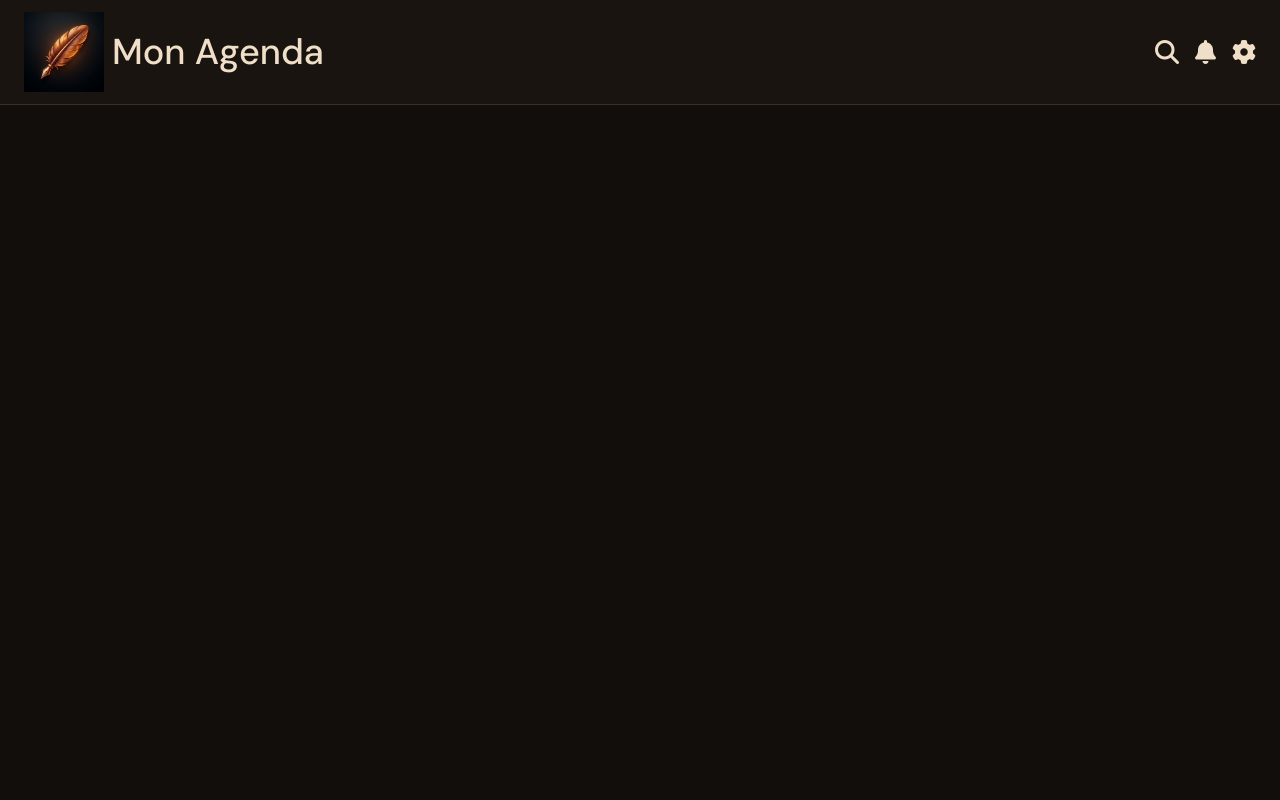
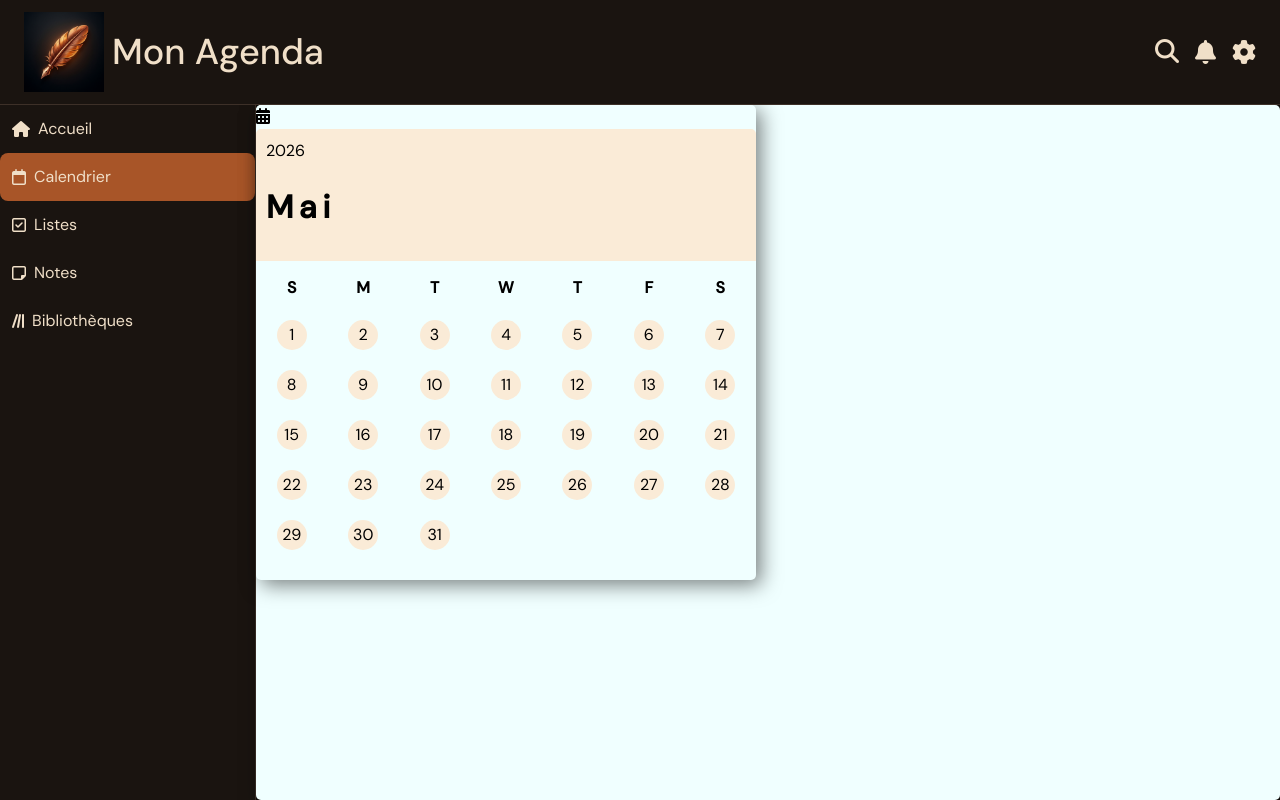
Before and after one commit to TiteTiff/mon-agenda, a Vue app: page /calendrier in a window 1280 px wide. Before the commit this address had no page. Built offline with nearby package versions, Linux system fonts and the light colour scheme.

Commit message:
Rajout du SideBar et de l'input de recherche dans le Header

```diff
--- a/src/App.vue
+++ b/src/App.vue
@@ -1,13 +1,19 @@
 <script setup>
 import { RouterLink, RouterView } from 'vue-router'
 import Header from './components/Header.vue'
+import SideBar from './components/SideBar.vue'
 
 </script>
 
 <template>
-  <div class="min-h-screen bg-deep">
-  <Header/>
-  <RouterView />
+  <div class="min-h-screen bg-deep flex flex-col">
+    <Header />
+    <div class="flex flex-1">
+      <SideBar />
+      <main class="flex-1">
+        <RouterView />
+      </main>
+    </div>
   </div>
 </template>
 
--- a/src/components/Header.vue
+++ b/src/components/Header.vue
@@ -1,18 +1,33 @@
 <script setup>
 import logo from '../assets/plume.png'
+import { ref } from 'vue'
+const isSearchOpen = ref(false)
 </script>
 
 <template>
-  <header class="bg-surface border-b border-border">
-    <div class="flex justify-between items-center px-xl py-md">
+  <header class="bg-surface border-b border-border relative">
+    <div class="flex justify-between items-center px-md md:px-xl py-sm md:py-md">
       <!-- Groupe logo + titre -->
       <div class="flex items-center gap-sm">
-        <img :src="logo" alt="Mon Agenda" class="h-20" />
-        <div class="text-cream font-medium text-4xl">Mon Agenda</div>
+        <img :src="logo" alt="Mon Agenda" class="h-8 md:h-20" />
+        <div class="text-cream font-medium text-lg md:text-4xl">Mon Agenda</div>
       </div>
-      <!-- Icônes -->
-      <div class="text-cream flex gap-lg text-2xl">
-        <i class="fa-solid fa-magnifying-glass"></i>
+      <div class="text-cream flex items-center gap-md md:gap-lg text-lg md:text-2xl">
+        <!-- Recherche fermée : on voit la loupe -->
+        <button v-if="!isSearchOpen" @click="isSearchOpen = true" class="text-cream">
+          <i class="fa-solid fa-magnifying-glass"></i>
+        </button>
+        <!-- Recherche ouverte : on voit l'input + croix -->
+        <div v-if="isSearchOpen" class="flex items-center gap-sm">
+          <input
+              type="text"
+              placeholder="Rechercher..."
+              class="bg-raised text-cream text-sm px-md py-sm rounded-md border border-accent focus:outline-none w-48"
+          />
+          <button @click="isSearchOpen = false" class="text-cream">
+            <i class="fa-solid fa-xmark"></i>
+          </button>
+        </div>
         <i class="fa-solid fa-bell"></i>
         <i class="fa-solid fa-gear"></i>
       </div>
--- a/src/components/SideBar.vue
+++ b/src/components/SideBar.vue
@@ -3,9 +3,18 @@
 </script>
 
 <template>
-
+  <aside class="hidden md:block bg-surface border-r border-border w-64">
+    <nav>
+      <ul>
+        <li><RouterLink to="/accueil" class="flex items-center gap-sm px-md py-md rounded-md text-cream text-md"><i class="fa-solid fa-house"></i> Accueil </RouterLink></li>
+        <li><RouterLink to="/calendrier" class="flex items-center gap-sm px-md py-md rounded-md text-cream text-md"><i class="fa-regular fa-calendar"></i> Calendrier </RouterLink></li>
+        <li><RouterLink to="/listes" class="flex items-center gap-sm px-md py-md rounded-md text-cream text-md"> <i class="fa-regular fa-square-check"></i> Listes </RouterLink></li>
+        <li><RouterLink to="/notes" class="flex items-center gap-sm px-md py-md rounded-md text-cream text-md"> <i class="fa-regular fa-note-sticky"></i> Notes </RouterLink></li>
+        <li><RouterLink to="/bibliotheques" class="flex items-center gap-sm px-md py-md rounded-md text-cream text-md"> <i class="fa-solid fa-lines-leaning"></i> Bibliothèques </RouterLink></li>
+        </ul>
+    </nav>
+  </aside>
 </template>
 
 <style scoped>
-
 </style>
--- a/src/router/index.js
+++ b/src/router/index.js
@@ -1,13 +1,34 @@
 import { createRouter, createWebHistory } from 'vue-router'
 import Calendar from '../views/Calendar.vue'
+import Accueil from "../views/Accueil.vue";
 
 const router = createRouter({
     history: createWebHistory(import.meta.env.BASE_URL),
     routes: [
         {
-            path: '/Calendar',
+            path: '/accueil',
+            name: 'accueil',
+            component: Accueil.vue,
+        },
+        {
+            path: '/calendrier',
             name: 'calendar',
             component: Calendar,
+        },
+        {
+            path: '/listes',
+            name: 'listes',
+            //component: Listes,
+        },
+        {
+            path: '/notes',
+            name: 'notes',
+            //component: Notes,
+        },
+        {
+            path: '/bibliotheques',
+            name: 'bibliothèques',
+            //component: Bibliothèques,
         },
     ],
 })
--- a/src/style.css
+++ b/src/style.css
@@ -29,3 +29,8 @@
     --spacing-xl:  24px;
     --spacing-2xl: 32px;
 }
+
+.router-link-exact-active {
+    background-color: var(--color-accent);
+    color: var(--color-cream);
+}
```
